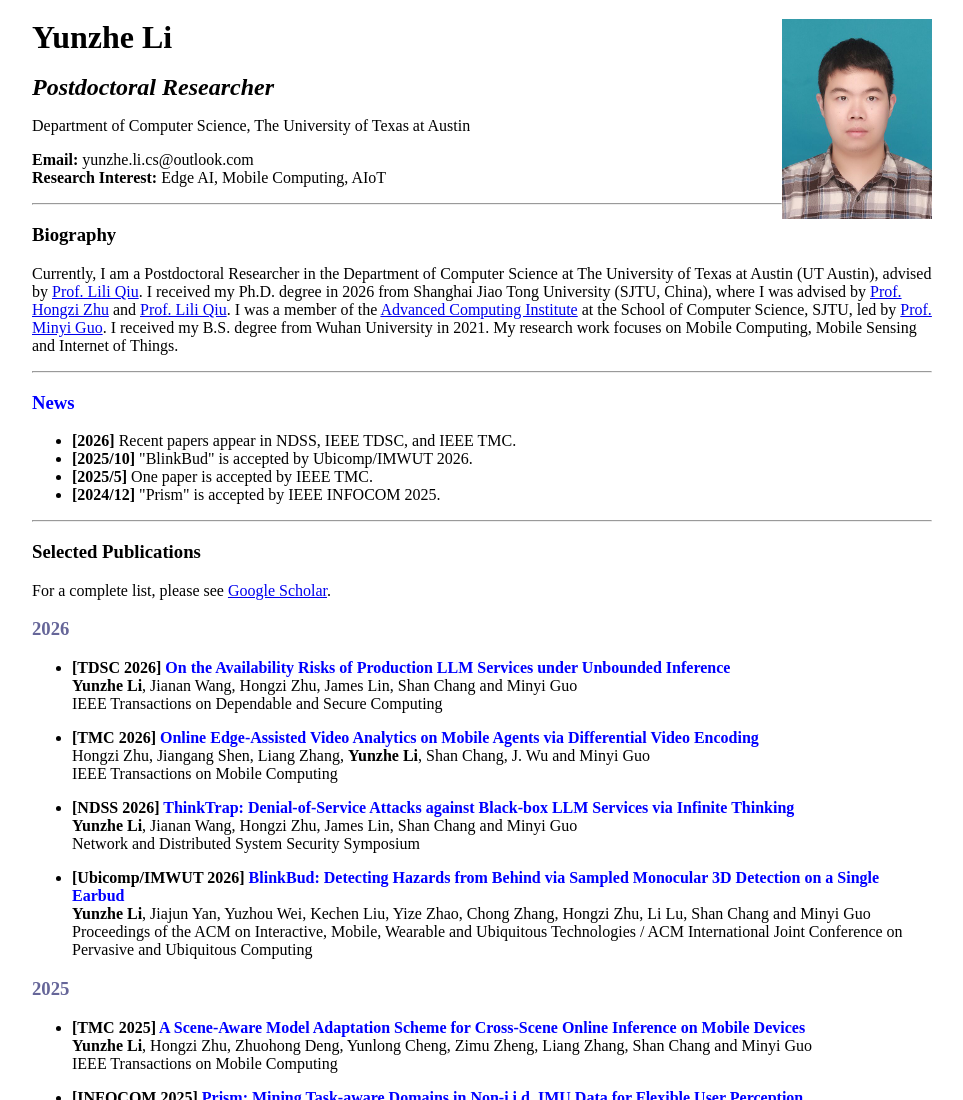
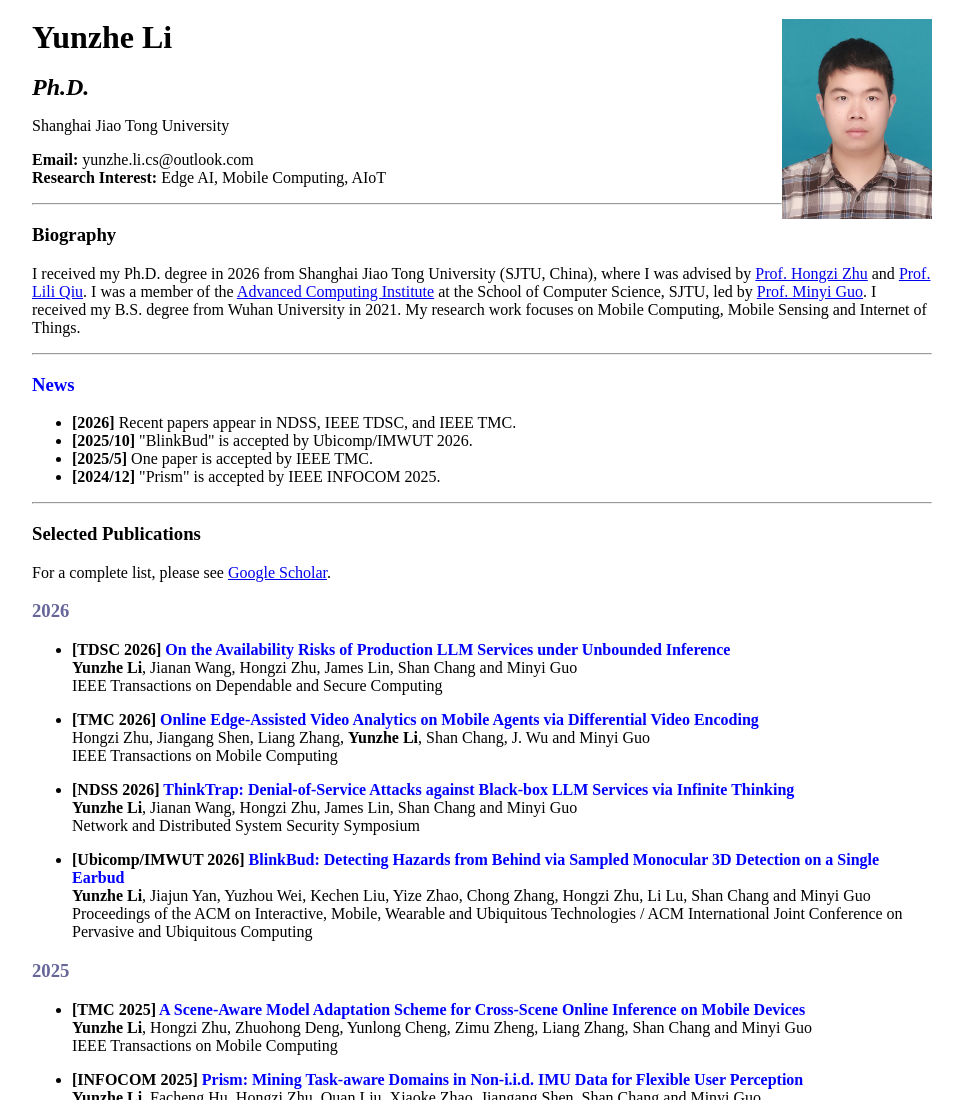
Before and after one commit to yunzhe99/yunzhe99.github.io, a plain HTML site: page index.html in a window 1280 px wide. Shown: the top 1100 px of the page, without its empty margins (158-1121 px from the left). Drawn offline with Linux system fonts and the light colour scheme.

Commit message:
Update homepage profile to SJTU Ph.D.

```diff
--- a/index.html
+++ b/index.html
@@ -5,25 +5,23 @@
 <meta http-equiv="Content-Type" content="text/html; charset=UTF-8">
 <meta name="google-site-verification" content="hyVUgITmYiRcjPrXFyF5XdfqeCVEWGV_sHSTd__MJJg" />
 
-<title>Yunzhe Li - UT Austin</title>
+<title>Yunzhe Li - Ph.D., Shanghai Jiao Tong University</title>
 </head>
 
 <body id="mainpage">
 <div style="margin:0 auto;width:900px">
 <img align="right" src="./static/img/photo.jpg" width="150"/>
 
-<h3 id="yunzhe-li-postdoctoral-researcher"><font size="6">Yunzhe Li</font></h3>
-<p><i><font size="5"><strong>Postdoctoral Researcher</strong> </i></font> </p>
-<p>Department of Computer Science, The University of Texas at Austin </p>
+<h3 id="yunzhe-li"><font size="6">Yunzhe Li</font></h3>
+<p><i><font size="5"><strong>Ph.D.</strong> </i></font> </p>
+<p>Shanghai Jiao Tong University </p>
 <p><strong>Email:</strong> yunzhe.li.cs@outlook.com<br>
 <strong>Research Interest:</strong> Edge AI, Mobile Computing, AIoT </p>
 <hr>
 
 <h3 id="Bio">Biography</h3>
 
-<p>Currently, I am a Postdoctoral Researcher in the Department of Computer Science at The University of Texas at Austin (UT Austin),
-  advised by <a href="https://www.cs.utexas.edu/~lili/">Prof. Lili Qiu</a>.
-  I received my Ph.D. degree in 2026 from Shanghai Jiao Tong University (SJTU, China), where I was advised by <a href="https://lion.sjtu.edu.cn/member/memberDetail?id=12">Prof. Hongzi Zhu</a> and <a href="https://www.cs.utexas.edu/~lili/">Prof. Lili Qiu</a>.
+<p>I received my Ph.D. degree in 2026 from Shanghai Jiao Tong University (SJTU, China), where I was advised by <a href="https://lion.sjtu.edu.cn/member/memberDetail?id=12">Prof. Hongzi Zhu</a> and <a href="https://www.cs.utexas.edu/~lili/">Prof. Lili Qiu</a>.
   I was a member of the <a href="https://www.cs.sjtu.edu.cn/yjjg/810.html">Advanced Computing Institute</a> at the School of Computer Science, SJTU, led by <a href="https://cs.sjtu.edu.cn/~guo-my/">Prof. Minyi Guo</a>.
   I received my B.S. degree from Wuhan University in 2021.
   My research work focuses on Mobile Computing, Mobile Sensing and Internet of Things.</p>
```
